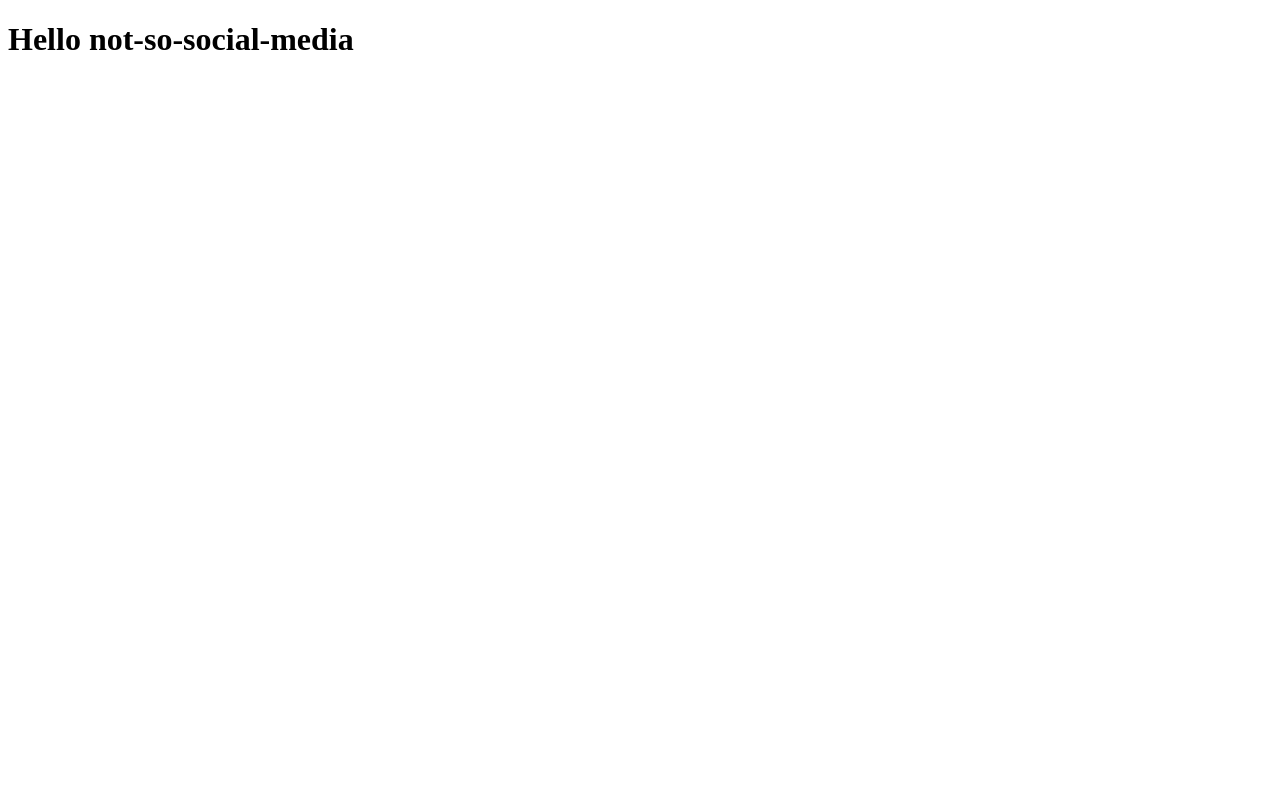
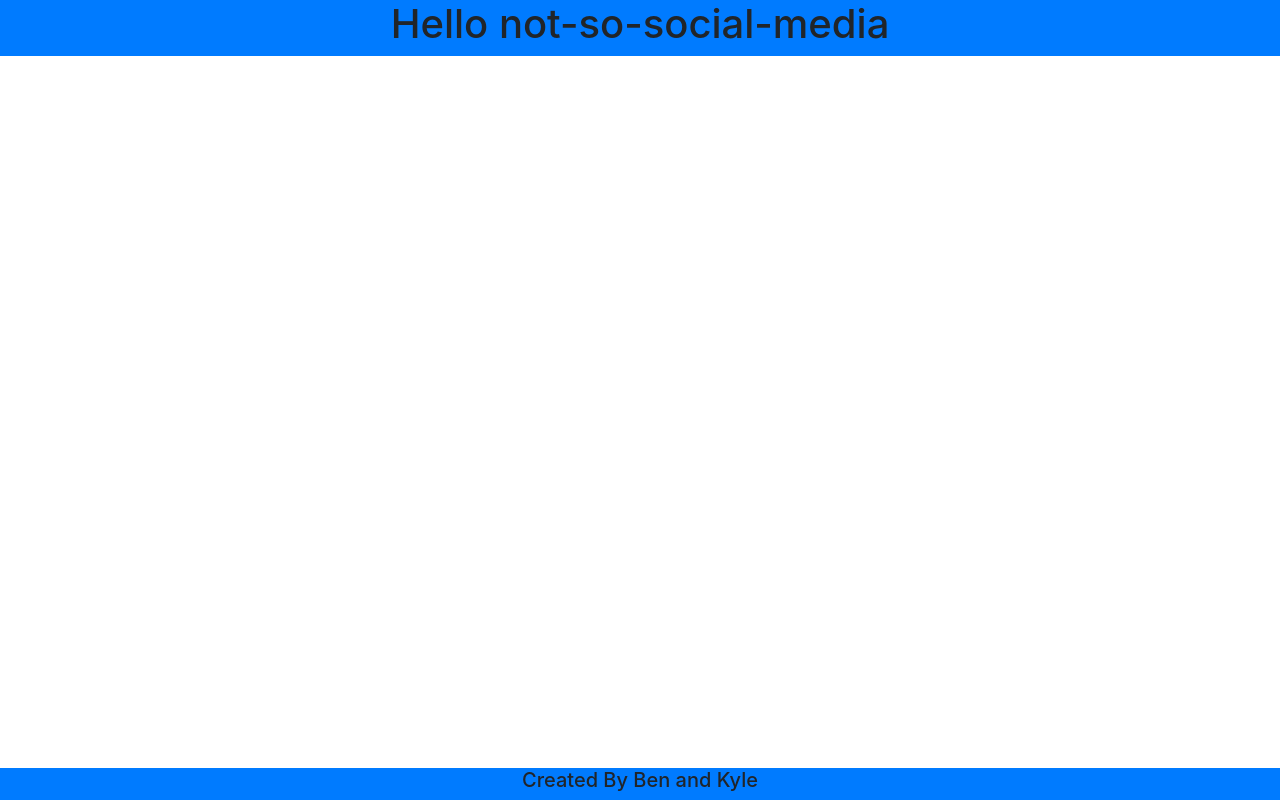
Before and after one commit to Inlic/Not-So-Social-Media, a plain HTML site: page index.html in a window 1280 px wide. Drawn offline with nearby package versions, Linux system fonts and the light colour scheme.

Commit message:
header footer done

```diff
--- a/assets/style.css
+++ b/assets/style.css
@@ -1 +1,10 @@
 /* Styles */
+body {
+  min-height: 100vh; display: flex; flex-direction: column; }
+
+header{ }
+
+main{
+  flex-grow: 1;}
+
+footer{ }
--- a/index.html
+++ b/index.html
@@ -5,13 +5,24 @@
     <meta charset="UTF-8">
     <meta name="viewport" content="width=device-width, initial-scale=1.0">
     <meta http-equiv="X-UA-Compatible" content="ie=edge">
+    <link rel="stylesheet" href="https://stackpath.bootstrapcdn.com/bootstrap/4.5.2/css/bootstrap.min.css">
     <link rel="stylesheet" href="assets/style.css">
-    <title>not-so-social-media</title>
+    <title>not so social media</title>
 </head>
 
 <body>
+    <header class="bg-primary text-center">
+        <h1>Hello not-so-social-media</h1>
 
-    <h1>Hello not-so-social-media</h1>
+    </header>
+    <main class="section">
+
+    </main>
+
+    <footer class="bg-primary text-center">
+        <h5> Created By Ben and Kyle</h5>
+    </footer>
+
 
 
     <script src="app/main.js" type="module"></script>
```
